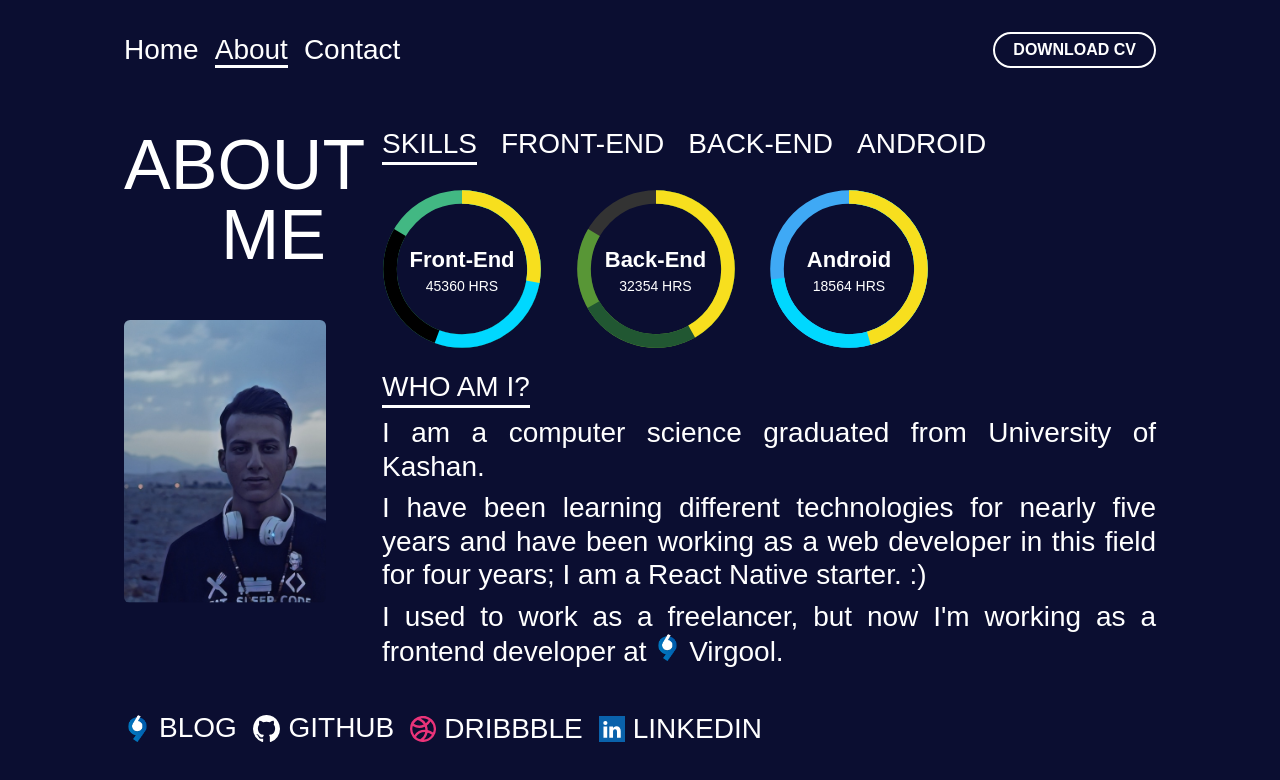
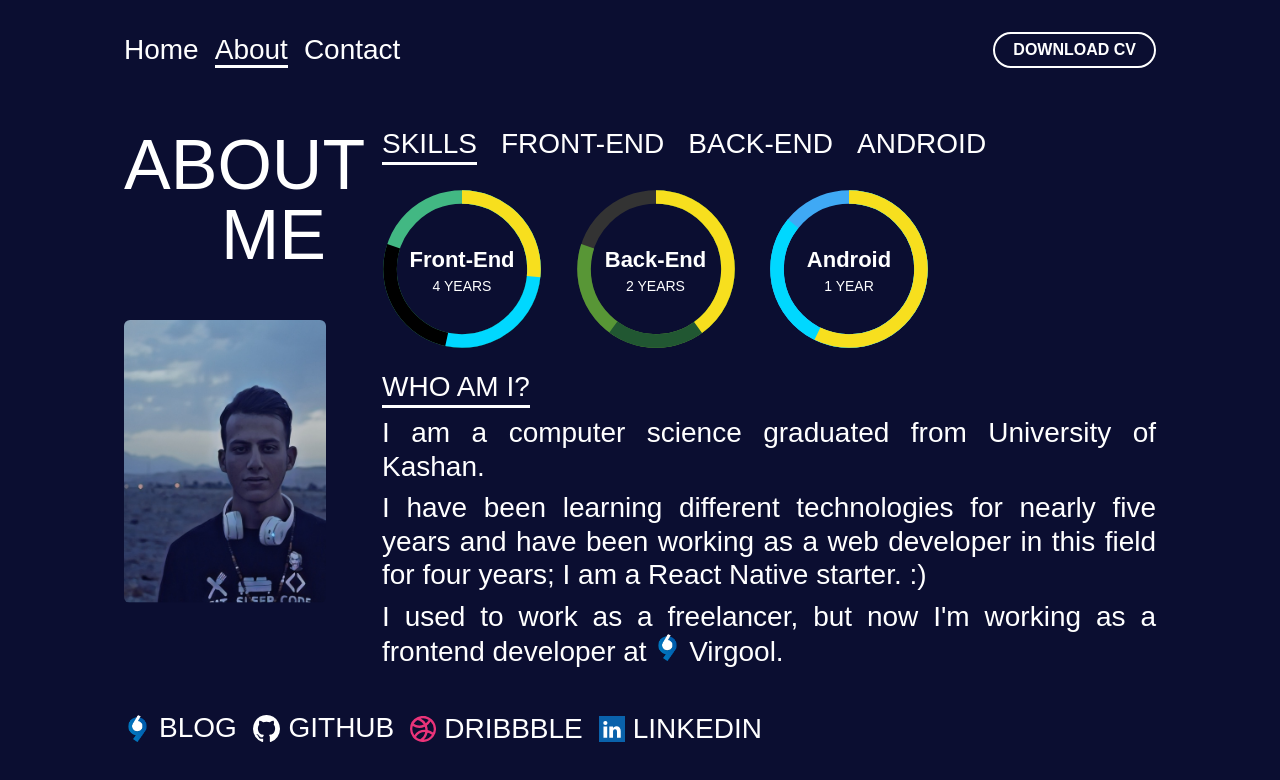
Before and after one commit to alisouran/cv-vue-js, a Vue app: page /about in a window 1280 px wide. Shown: the top 780 px of the page. Built offline with nearby package versions, Linux system fonts and the light colour scheme; a web font is replaced by a local one.

Commit message:
Change Skills Value

```diff
--- a/src/components/about/index.vue
+++ b/src/components/about/index.vue
@@ -96,7 +96,7 @@
           <ProgressCircle
             :data="frontEndData"
             notExpandedTitle="Front-End"
-            notExpandedPct="45360 HRS"
+            notExpandedPct="4 YEARS"
             :expanded="active === 'frontend'"
             :size="progressSize"
             :mobile="mobile"
@@ -119,7 +119,7 @@
         >
           <ProgressCircle
             notExpandedTitle="Back-End"
-            notExpandedPct="32354 HRS"
+            notExpandedPct="2 YEARS"
             :data="backendData"
             :expanded="active === 'backend'"
             :size="progressSize"
@@ -143,7 +143,7 @@
         >
           <ProgressCircle
             notExpandedTitle="Android"
-            notExpandedPct="18564 HRS"
+            notExpandedPct="1 YEAR"
             :data="androidData"
             :expanded="active === 'android'"
             :size="progressSize"
@@ -194,13 +194,13 @@ export default defineComponent({
       progressSize: 160,
       show: false,
       javascriptData: {
-        value: 5,
+        value: 4,
         max: 5,
         min: 0,
       },
       frontEndData: [
         {
-          value: 5,
+          value: 4,
           max: 5,
           min: 0,
           title: 'React',
@@ -209,7 +209,7 @@ export default defineComponent({
           color: 'react',
         },
         {
-          value: 5,
+          value: 4,
           max: 5,
           min: 0,
           title: 'Next',
@@ -229,7 +229,7 @@ export default defineComponent({
       ],
       backendData: [
         {
-          value: 3,
+          value: 2,
           max: 5,
           min: 0,
           title: 'Node',
@@ -258,7 +258,7 @@ export default defineComponent({
       ],
       androidData: [
         {
-          value: 3,
+          value: 2,
           max: 5,
           min: 0,
           title: 'ReactNative',
@@ -267,7 +267,7 @@ export default defineComponent({
           color: 'react-native',
         },
         {
-          value: 3,
+          value: 1,
           max: 5,
           min: 0,
           title: 'Flutter',
```
